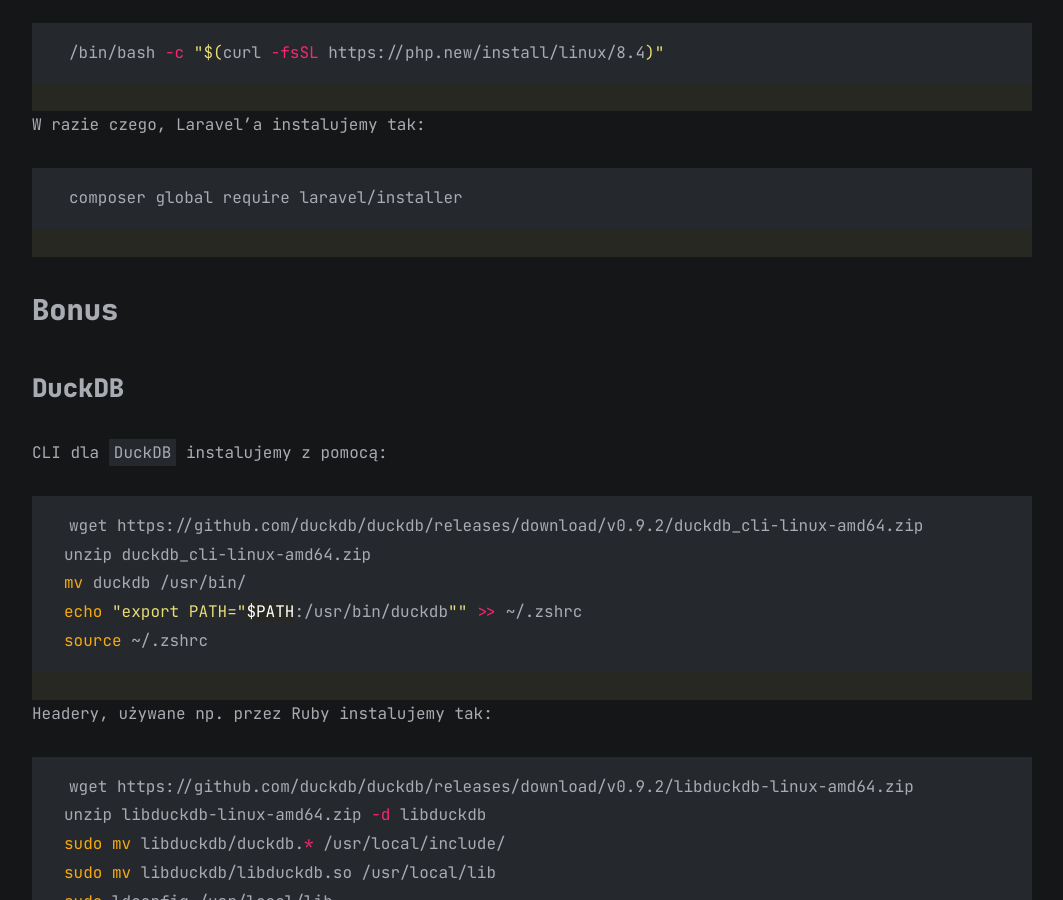
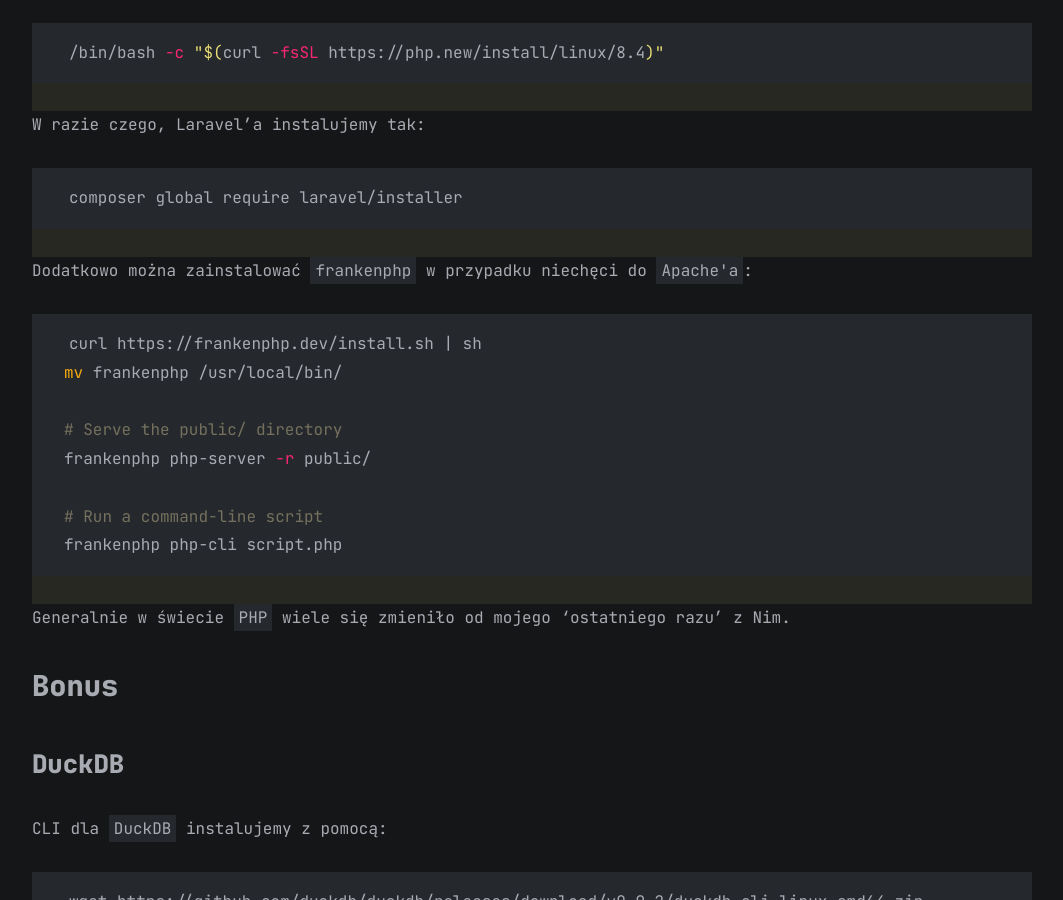
Before and after one commit to mikelogaciuk/mikelogaciuk.github.io, a Jekyll site: the page built from all_collections/_posts/2024-07-13-przygotowanie-linuxa-do-pracy-sre.md, in a window 1280 px wide and 900 px high, scrolled down 37953 px. Shown: the whole window, without its empty margins (108-1171 px from the left). Built offline with Jekyll 4.4.1, drawn with Linux system fonts in a browser that asks for light colours.

Commit message:
Add PHP stuff, again

````diff
--- a/all_collections/_posts/2024-07-13-przygotowanie-linuxa-do-pracy-sre.md
+++ b/all_collections/_posts/2024-07-13-przygotowanie-linuxa-do-pracy-sre.md
@@ -1304,6 +1304,21 @@
 composer global require laravel/installer
 ```
 
+Dodatkowo można zainstalować `frankenphp` w przypadku niechęci do `Apache'a`:
+
+```shell
+curl https://frankenphp.dev/install.sh | sh
+mv frankenphp /usr/local/bin/
+
+# Serve the public/ directory
+frankenphp php-server -r public/
+
+# Run a command-line script
+frankenphp php-cli script.php
+```
+
+Generalnie w świecie `PHP` wiele się zmieniło od mojego 'ostatniego razu' z Nim.
+
 ## Bonus
 
 ### DuckDB
````
